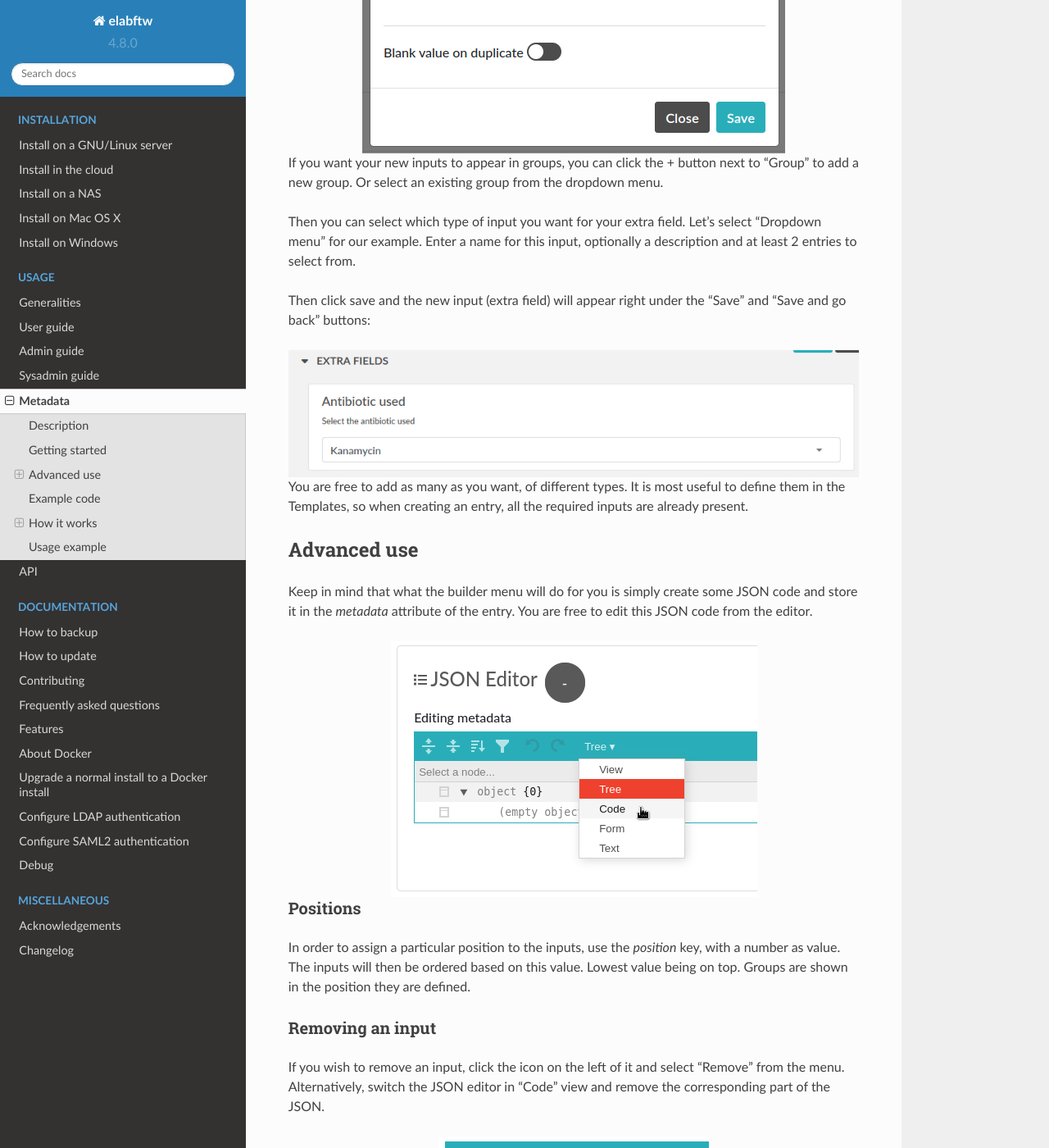
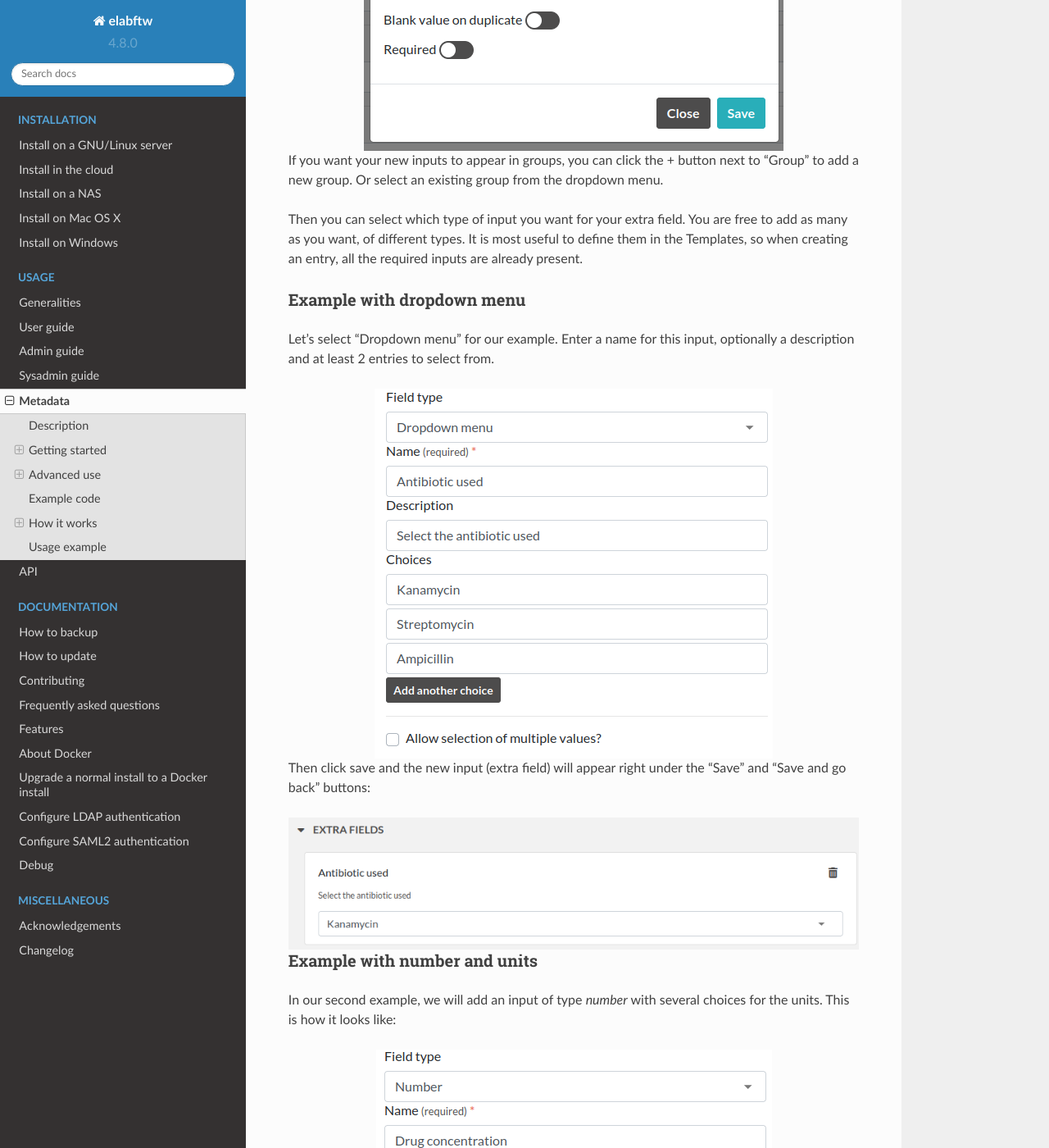
Before and after one commit to elabftw/elabdoc, a Sphinx documentation site: the page built from doc/metadata.rst, in a window 1280 px wide and 1400 px high, scrolled down 1033 px. Shown: the whole window at 82% size. Built offline with Sphinx 7.4.7 and the Read the Docs theme 2.0.0, drawn with Linux system fonts in a browser that asks for light colours; some of the changed text lies outside the part shown.

Commit message:
change the metadata doc

```diff
--- a/doc/metadata.rst
+++ b/doc/metadata.rst
@@ -24,7 +24,17 @@
 
 If you want your new inputs to appear in groups, you can click the + button next to "Group" to add a new group. Or select an existing group from the dropdown menu.
 
-Then you can select which type of input you want for your extra field. Let's select "Dropdown menu" for our example. Enter a name for this input, optionally a description and at least 2 entries to select from.
+Then you can select which type of input you want for your extra field. You are free to add as many as you want, of different types. It is most useful to define them in the Templates, so when creating an entry, all the required inputs are already present.
+
+
+Example with dropdown menu
+--------------------------
+
+Let's select "Dropdown menu" for our example. Enter a name for this input, optionally a description and at least 2 entries to select from.
+
+.. image:: img/extra-fields-dropdown.png
+    :align: center
+    :alt: Extra field dropdown
 
 Then click save and the new input (extra field) will appear right under the "Save" and "Save and go back" buttons:
 
@@ -32,7 +42,21 @@
     :align: center
     :alt: Extra field view
 
-You are free to add as many as you want, of different types. It is most useful to define them in the Templates, so when creating an entry, all the required inputs are already present.
+Example with number and units
+-----------------------------
+
+In our second example, we will add an input of type `number` with several choices for the units. This is how it looks like:
+
+
+.. image:: img/extra-fields-number.png
+    :align: center
+    :alt: Extra field number
+
+Then click save and the generated input will accept only numbers, and a dropdown menu with a list of available units will be appended to the input:
+
+.. image:: img/extra-fields-number-view.png
+    :align: center
+    :alt: Extra field number view
 
 Advanced use
 ============
@@ -49,11 +73,7 @@
 
 Removing an input
 -----------------
-If you wish to remove an input, click the icon on the left of it and select "Remove" from the menu. Alternatively, switch the JSON editor in "Code" view and remove the corresponding part of the JSON.
-
-.. image:: img/delete-extra-field.png
-    :align: center
-    :alt: Delete extra field
+If you wish to remove an input, click the trash icon present in edit mode on the right side of the input block.
 
 Masking the main text
 ---------------------
```
Also changed, not shown: doc/img/delete-extra-field.png (deleted), doc/img/extra-field-builder.png, doc/img/extra-fields-dropdown.png (added), doc/img/extra-fields-number-view.png (added), doc/img/extra-fields-number.png (added), doc/img/extra-fields-view.png.
